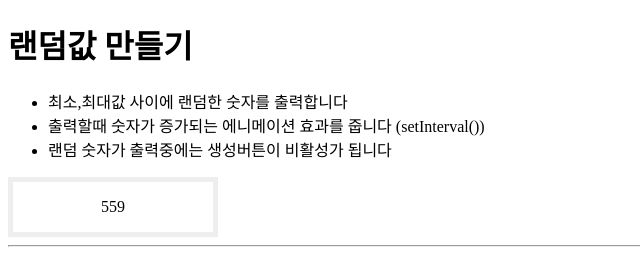
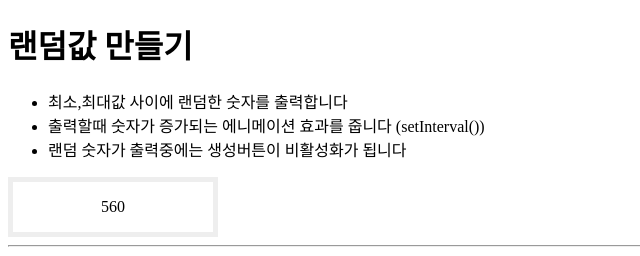
Before and after one commit to Subinhyun/start-fe, a plain HTML site: page 07/quiz8/quiz8.html in a window 1280 px wide. Both pictures are taken after a click on the button "생성". Shown: the top 256 px of the page, 0-640 px from the left. Drawn offline with Linux system fonts and the light colour scheme.

Commit message:
fix setInterval

```diff
--- a/07/quiz8/quiz8.html
+++ b/07/quiz8/quiz8.html
@@ -22,7 +22,7 @@
         <li>
           출력할때 숫자가 증가되는 에니메이션 효과를 줍니다 (setInterval())
         </li>
-        <li>랜덤 숫자가 출력중에는 생성버튼이 비활성가 됩니다</li>
+        <li>랜덤 숫자가 출력중에는 생성버튼이 비활성화가 됩니다</li>
       </ul>
       <div id="box">-</div>
       <hr />
--- a/07/quiz8/quiz8.js
+++ b/07/quiz8/quiz8.js
@@ -8,12 +8,16 @@ let num = 0;
 
 $btn.addEventListener('click', () => {
     const randomNumber = Math.floor(Math.random() * ($max.value - $min.value) + $min.value);
-    console.log($min.value);
-    console.log($max.value);
-    console.log(randomNumber);
+
     const interval = setInterval(() => {
-        $box.innerHTML = num++;
         $btn.disabled = true;
+        //console.log(randomNumber);
+
+        if(num < randomNumber) num++;
+        else if(num > randomNumber) num--;
+
+        $box.innerHTML = num;
+
         if(num === randomNumber){
             $btn.disabled = false;
             clearInterval(interval);
```
